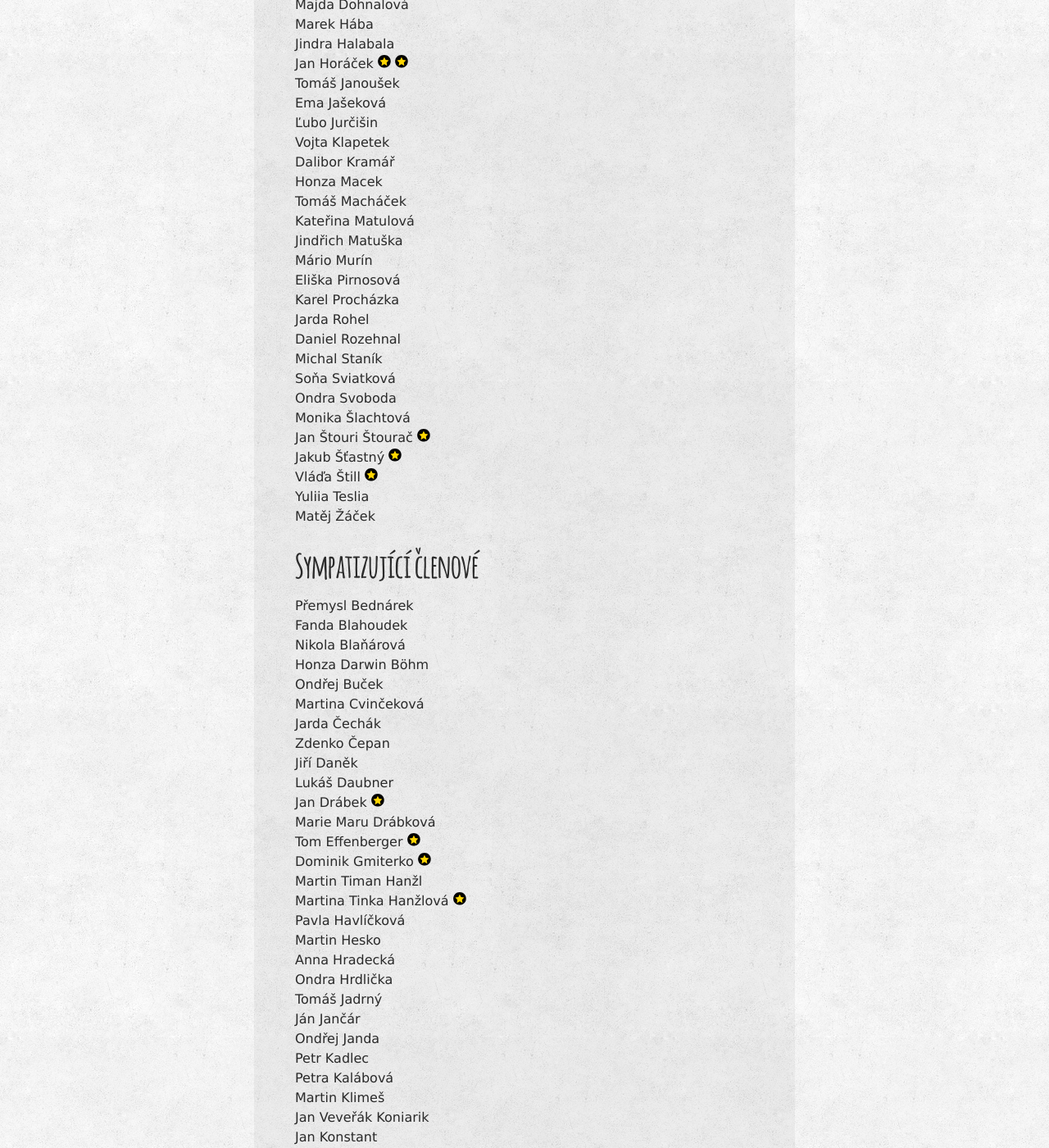
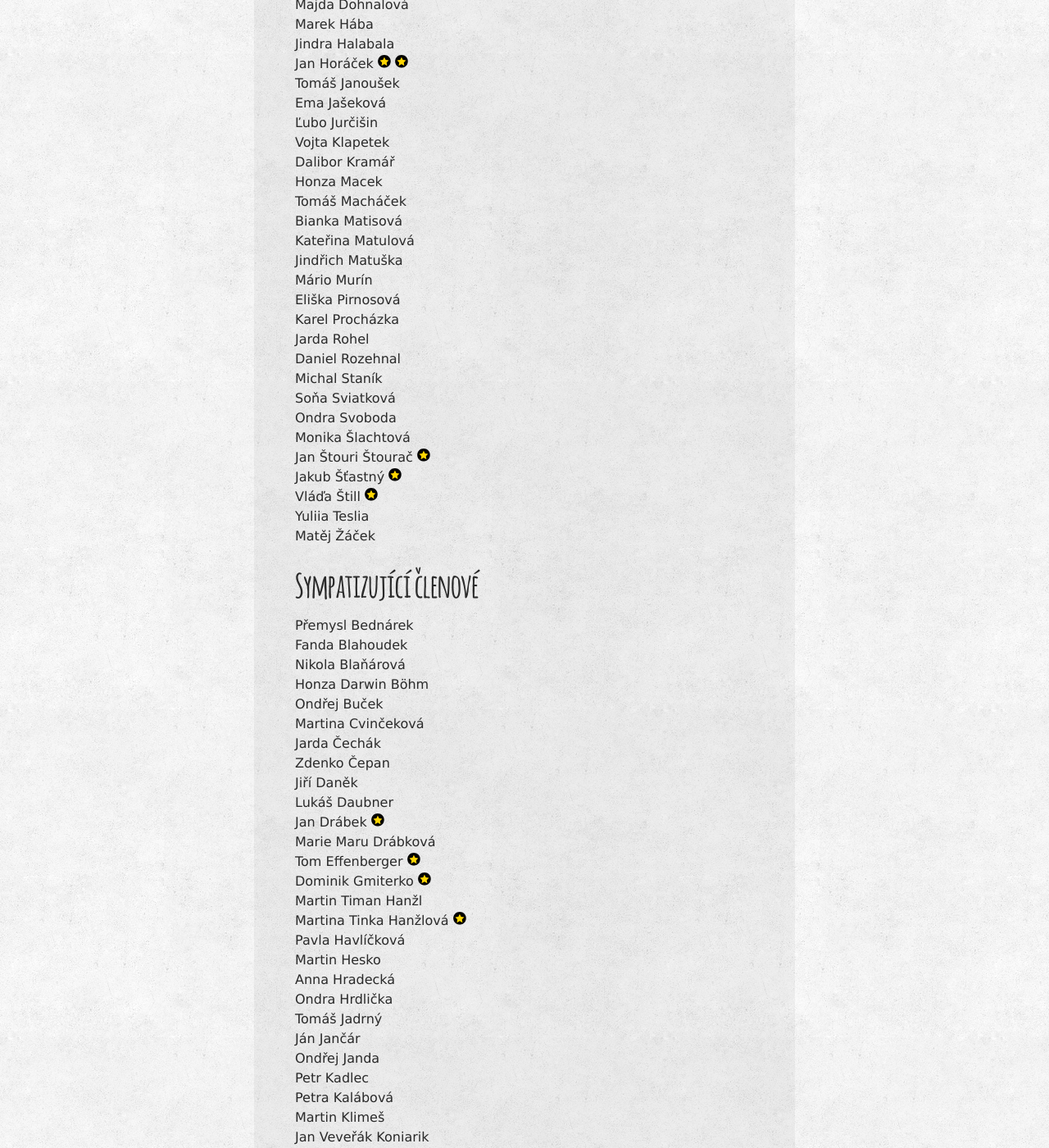
Before and after one commit to zverinec/zverinec-web, a Jekyll site: the page built from _pages/members.md, in a window 1280 px wide and 1400 px high, scrolled down 935 px. Shown: the whole window at 82% size. Built offline with Jekyll 4.4.1, drawn with Linux system fonts in a browser that asks for light colours; comment, search, counter and statistics services are not loaded.

Commit message:
Move Bianka to active members

```diff
--- a/_pages/members.md
+++ b/_pages/members.md
@@ -34,6 +34,7 @@ Vojta Klapetek<br/>
 Dalibor Kramář<br/>
 Honza Macek<br/>
 Tomáš Macháček<br/>
+Bianka Matisová<br/>
 Kateřina Matulová<br/>
 Jindřich Matuška<br/>
 Mário Murín<br/>
```
Also changed, not shown: other parts of _pages/members.md (+0 -1 lines).
